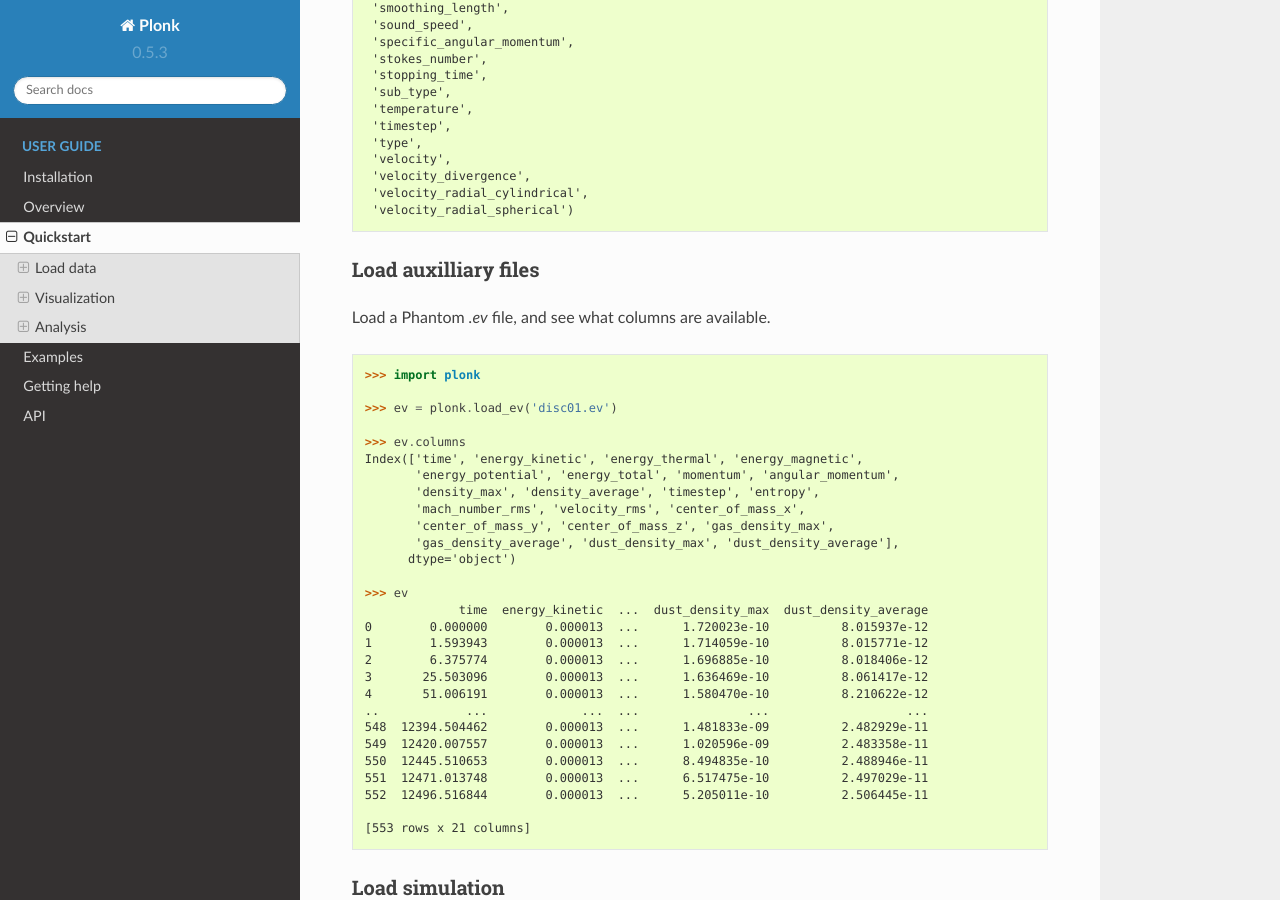
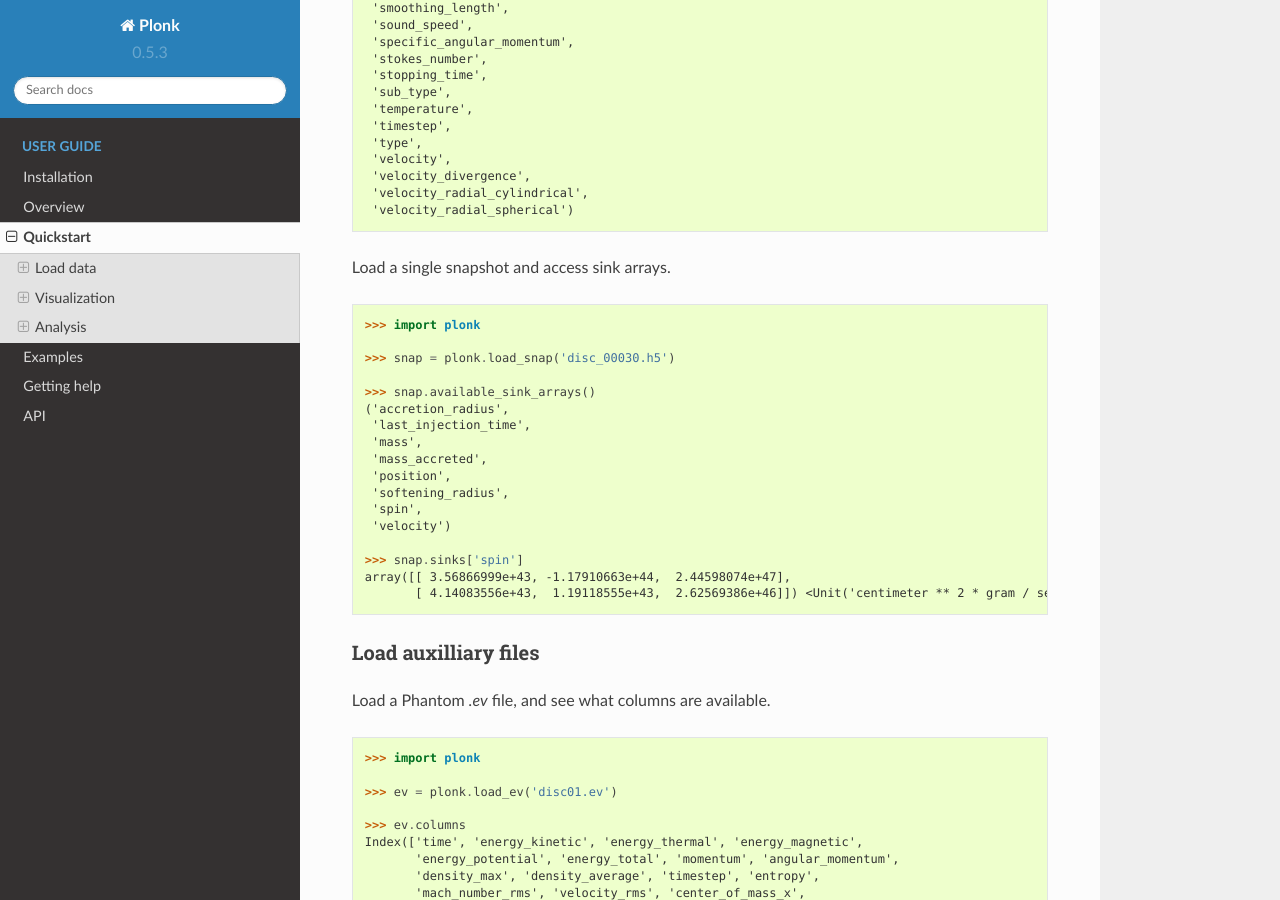
Before and after one commit to dmentipl/plonk, a Sphinx documentation site: the page built from docs/source/quickstart.rst, in a window 1280 px wide and 900 px high, scrolled down 1696 px. Built offline with Sphinx 7.4.7 and the Read the Docs theme 2.0.0, drawn with Linux system fonts in a browser that asks for light colours; formulas are drawn with MathJax 3.

Commit message:
Update documentation

```diff
--- a/docs/source/overview.rst
+++ b/docs/source/overview.rst
@@ -157,7 +157,7 @@ particles. They are available as an attribute.
 
 .. code-block:: pycon
 
-    >>> snap.available_arrays(sinks=True)
+    >>> snap.available_sink_arrays()
     ('accretion_radius',
      'last_injection_time',
      'mass',
--- a/docs/source/quickstart.rst
+++ b/docs/source/quickstart.rst
@@ -107,6 +107,28 @@ required.
      'velocity_divergence',
      'velocity_radial_cylindrical',
      'velocity_radial_spherical')
+
+Load a single snapshot and access sink arrays.
+
+.. code-block:: python
+
+    >>> import plonk
+
+    >>> snap = plonk.load_snap('disc_00030.h5')
+
+    >>> snap.available_sink_arrays()
+    ('accretion_radius',
+     'last_injection_time',
+     'mass',
+     'mass_accreted',
+     'position',
+     'softening_radius',
+     'spin',
+     'velocity')
+
+    >>> snap.sinks['spin']
+    array([[ 3.56866999e+43, -1.17910663e+44,  2.44598074e+47],
+           [ 4.14083556e+43,  1.19118555e+43,  2.62569386e+46]]) <Unit('centimeter ** 2 * gram / second')>
 
 
 ~~~~~~~~~~~~~~~~~~~~~
```
